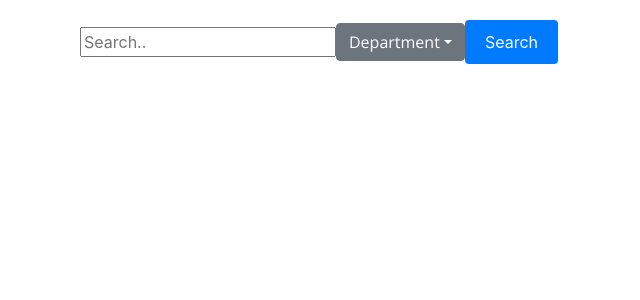
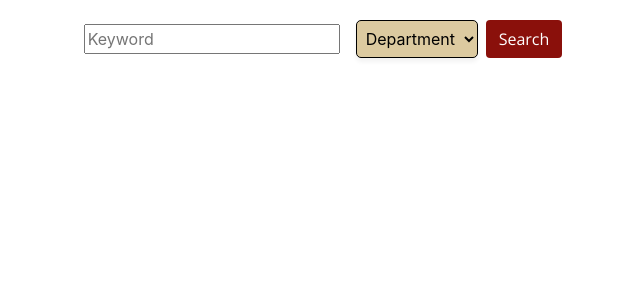
Before and after one commit to normanjwright/eagleai, a Flask app: page /coursesearch in a window 1280 px wide. Shown: the part 70-370 px from the top of the page, without its empty margins (321-961 px from the left). Run offline with Flask 3, Linux system fonts and the light colour scheme; parts of the project's set-up code (start-up, migrations or seed data) failed here and were passed over.

Commit message:
search bar backend connected!

```diff
--- a/boost.py
+++ b/boost.py
@@ -28,7 +28,7 @@ def boost_card(student, course):
     class_prereqs = course.prerequisites
 
     student_year = student.grad
-
+    student_school = student.year
 
     # Set system message to help set appropriate tone and context for model
     system_message = f"""
--- a/main.py
+++ b/main.py
@@ -8,19 +8,20 @@ app = Flask(__name__)
 def home():
     return render_template("home.html")
 
-@app.route("/coursesearch")
+@app.route("/coursesearch", methods=['GET', 'POST'])
 def coursesearch():
+    #temp
     offering = True
-    CSCI_courses = search_courses(courses, "", "CSCI",offering, "" )
+    search_text = ""
+    search_dept = "Department"
 
+    if request.method == 'POST':
+            search_text = request.form['searchText']
+            search_dept = request.form['searchDept']
 
+    searched_courses = search_courses(courses, str(search_text), str(search_dept[0:4]) ,offering, "" )
 
-    #for course in courses:
-    #    if course.code[0:4] == "CSCI" and course.credits > 0:
-    #        CSCI_courses.append(course)
-
-
-    return render_template("coursesearch.html", CSCI_courses = CSCI_courses , departments=departments)
+    return render_template("coursesearch.html", searched_courses = searched_courses , departments=departments, search_text=search_text, search_dept=search_dept)
 
 @app.route("/askbaldwin")
 def askbaldwin():
@@ -39,7 +40,7 @@ def login():
 
 courses, departments = get_all_courses()
 
-print(departments)
+print(departments[0])
 
 
 
--- a/searchcourses.py
+++ b/searchcourses.py
@@ -4,9 +4,9 @@ def search_courses(courses, search_text, dept, curr_offered, core_req):
     return_courses = []
     for course in courses:
         #Check Dept and core req
-        if (dept in courses[course].code[0:4] or dept == "Any") and (core_req in courses[course].program_reqs or core_req == "Any"):
+        if (dept in courses[course].code[0:4] or dept == "Department") and (core_req in courses[course].program_reqs or core_req == "Any"):
             #check text
-            if search_text == "" or search_text.casefold() in course.title.casefold() \
+            if search_text == "" or search_text.casefold() in str(course.title).casefold() \
                 or search_text.casefold() in courses[course].description.casefold() \
                 or search_text in courses[course].code:
                 return_courses.append(courses[course])
--- a/static/css/mystyle.css
+++ b/static/css/mystyle.css
@@ -54,6 +54,11 @@
   }
   .btn {
     font-family: 'Open Sans',sans-serif;
+  }
+
+  .btn-red{
+    background: #8a100b;
+    color: #fff;
   }
 
   /* Style The Dropdown Button */
--- a/templates/coursesearch.html
+++ b/templates/coursesearch.html
@@ -5,21 +5,32 @@
     <!-- We need to setup the form here-->
 
     <div class="aisearchbar">
-        <input type="text" placeholder="Search..">
-        <button  class="btn btn-secondary dropdown-toggle" type="button" data-bs-toggle="dropdown" aria-expanded="false">Department</button>
-        <ul class="dropdown-menu" style="max-height: 70vh; overflow:scroll;"aria-labelledby="dropdownMenuButton">
-            {% for dept in departments %}
-            <li><a class="dropdown-item" href="#">{{ dept }}</a></li>
-            {% endfor %}
-        </ul>
-        <button class="button" onclick="performSearch()">Search</button>
+        <form action="/coursesearch" method="POST" class="mx-auto row g-3">
+            <input class="mx-2 my-auto" type="text" placeholder="Keyword" id="searchText" name="searchText"><br>
+            <select id="searchDept" name="searchDept" class="form-select mx-2 nav-item" style="max-height: 70vh; overflow:scroll;max-width:125px;">
+                {% if search_dept != "Department" %}
+                <option selected>{{ search_dept }}</option>
+                {% else %}
+                <option selected>Department</option>
+                {% endif %}
+                {% for dept in departments %}
+                    <option>{{ dept }}</option>
+                {% endfor %}
+            </select>
+
+            <input type="submit" class= "btn-red btn mx-auto" value="Search">
+        </form>
       </div>
+
+      {% if search_text != "" %}
+            <div class="aisearchbar">Searched: {{ search_text }}</div>
+      {% endif %}
 
     <div class="container-fluid">
         <div class="row mt-3">
             <div class="col-6 mb-4 mx-auto">
     <!-- Here is where we can output the formatted cards. Inside we include the modal window(more info option)-->
-    {% for course in CSCI_courses %}
+    {% for course in searched_courses %}
 
     <div class="card border-secondary my-2 w-300" >
         <div class="card-header">
```
